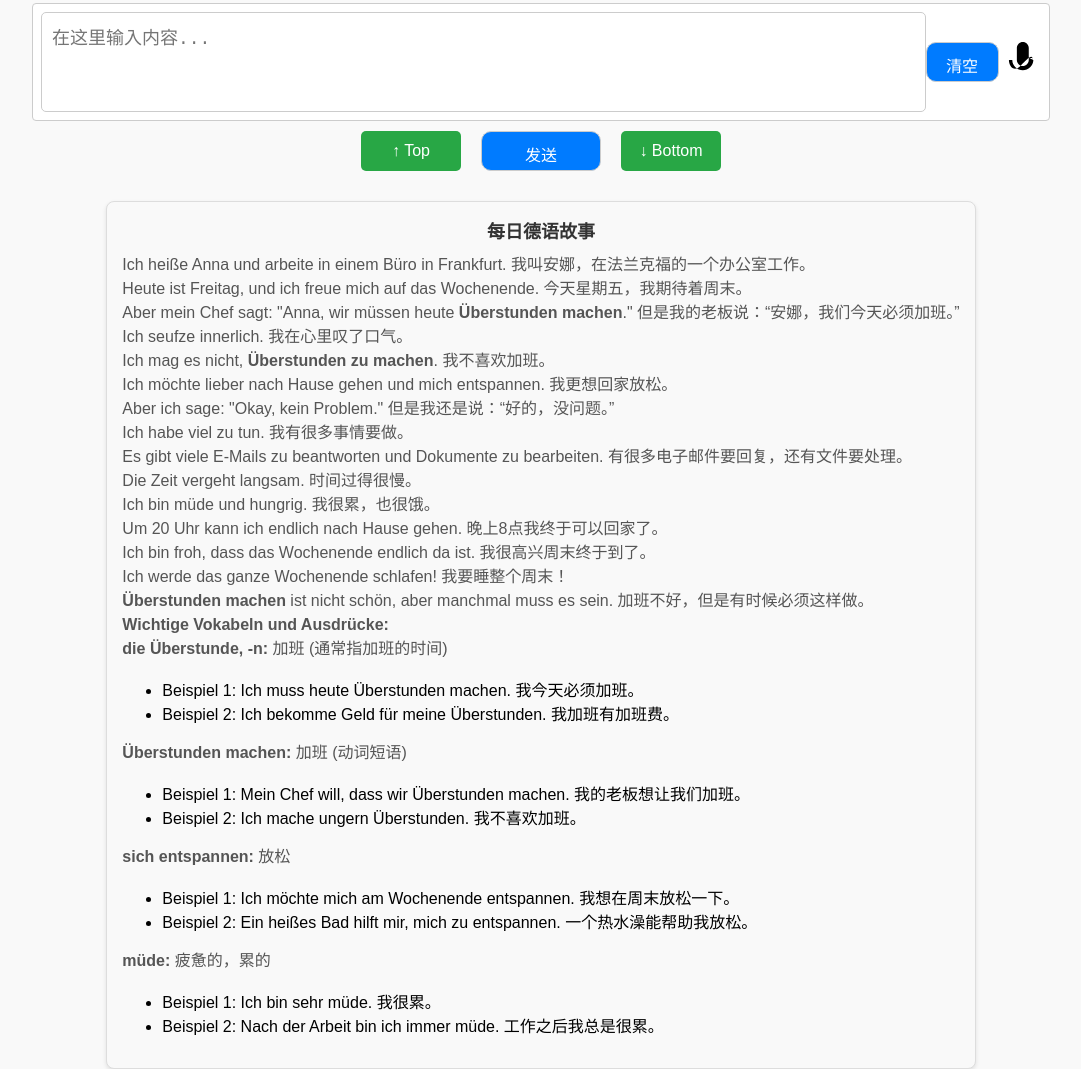
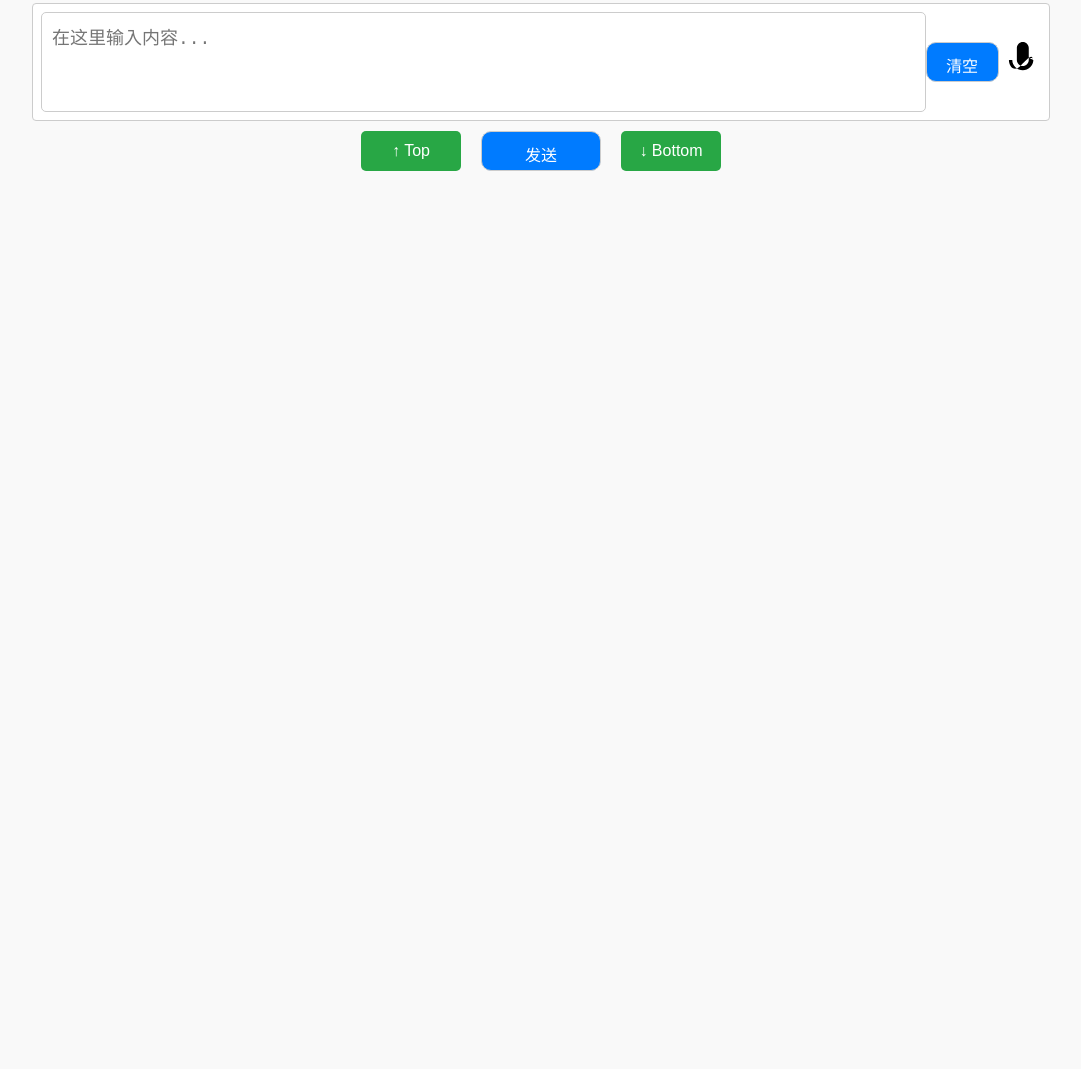
Before and after one commit to lj32782961/express-de-assistant, a website: page index.html in a window 1280 px wide. Shown: the part 485-1554 px from the top of the page, without its empty margins (99-1180 px from the left). After the commit the page ends 800 px from the top, so only its background shows below. Drawn offline with nearby package versions, Linux system fonts and the light colour scheme.

Commit message:
2025-04-05

```diff
--- a/index.html
+++ b/index.html
@@ -45,46 +45,6 @@
 
       </div>
       <!-- https://txttool.cn/editor-ckeditor/ -->
-      <div id="dailyStoryContainer">
-        <h3>每日德语故事</h3>
-        <p>Ich heiße Anna und arbeite in einem Büro in Frankfurt. 我叫安娜，在法兰克福的一个办公室工作。</p>
-        <p>Heute ist Freitag, und ich freue mich auf das Wochenende. 今天星期五，我期待着周末。</p>
-        <p>Aber mein Chef sagt: "Anna, wir müssen heute <strong>Überstunden machen</strong>." 但是我的老板说：“安娜，我们今天必须加班。”</p>
-        <p>Ich seufze innerlich. 我在心里叹了口气。</p>
-        <p>Ich mag es nicht, <strong>Überstunden zu machen</strong>. 我不喜欢加班。</p>
-        <p>Ich möchte lieber nach Hause gehen und mich entspannen. 我更想回家放松。</p>
-        <p>Aber ich sage: "Okay, kein Problem." 但是我还是说：“好的，没问题。”</p>
-        <p>Ich habe viel zu tun. 我有很多事情要做。</p>
-        <p>Es gibt viele E-Mails zu beantworten und Dokumente zu bearbeiten. 有很多电子邮件要回复，还有文件要处理。</p>
-        <p>Die Zeit vergeht langsam. 时间过得很慢。</p>
-        <p>Ich bin müde und hungrig. 我很累，也很饿。</p>
-        <p>Um 20 Uhr kann ich endlich nach Hause gehen. 晚上8点我终于可以回家了。</p>
-        <p>Ich bin froh, dass das Wochenende endlich da ist. 我很高兴周末终于到了。</p>
-        <p>Ich werde das ganze Wochenende schlafen! 我要睡整个周末！</p>
-        <p><strong>Überstunden machen</strong> ist nicht schön, aber manchmal muss es sein. 加班不好，但是有时候必须这样做。</p>
-        <p><strong>Wichtige Vokabeln und Ausdrücke:</strong></p>
-        <p><strong>die Überstunde, -n:</strong> 加班 (通常指加班的时间)</p>
-        <ul>
-          <li>Beispiel 1: Ich muss heute Überstunden machen. 我今天必须加班。</li>
-          <li>Beispiel 2: Ich bekomme Geld für meine Überstunden. 我加班有加班费。</li>
-        </ul>
-        <p><strong>Überstunden machen:</strong> 加班 (动词短语)</p>
-        <ul>
-          <li>Beispiel 1: Mein Chef will, dass wir Überstunden machen. 我的老板想让我们加班。</li>
-          <li>Beispiel 2: Ich mache ungern Überstunden. 我不喜欢加班。</li>
-        </ul>
-        <p><strong>sich entspannen:</strong> 放松</p>
-        <ul>
-          <li>Beispiel 1: Ich möchte mich am Wochenende entspannen. 我想在周末放松一下。</li>
-          <li>Beispiel 2: Ein heißes Bad hilft mir, mich zu entspannen. 一个热水澡能帮助我放松。</li>
-        </ul>
-        <p><strong>müde:</strong> 疲惫的，累的</p>
-        <ul>
-          <li>Beispiel 1: Ich bin sehr müde. 我很累。</li>
-          <li>Beispiel 2: Nach der Arbeit bin ich immer müde. 工作之后我总是很累。</li>
-        </ul>
-      </div>
-
     </div>
   </div>
 
```
